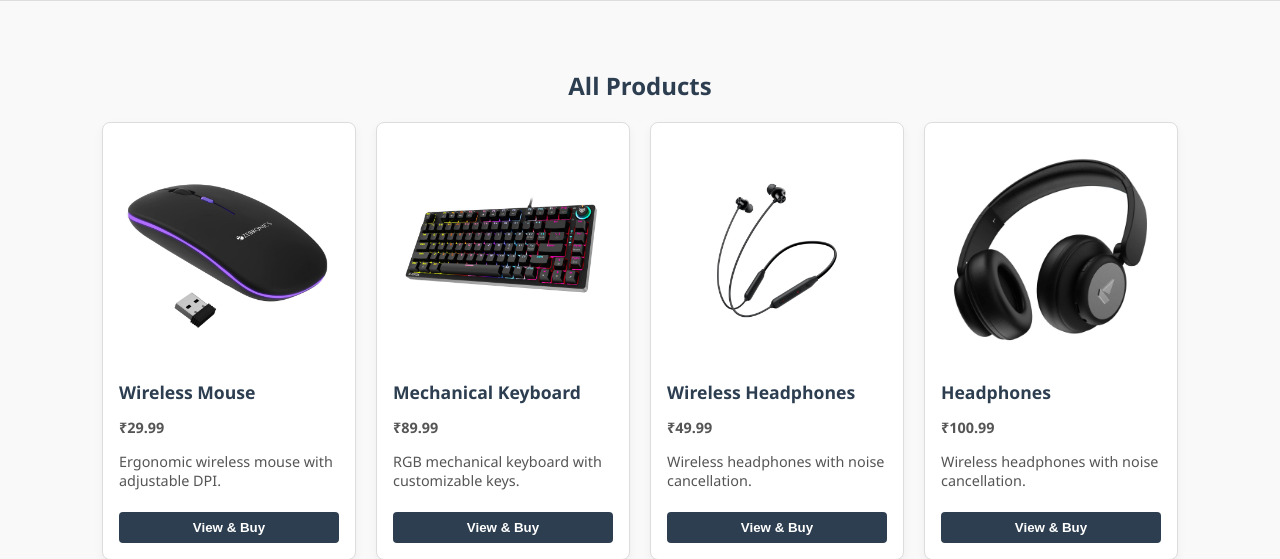
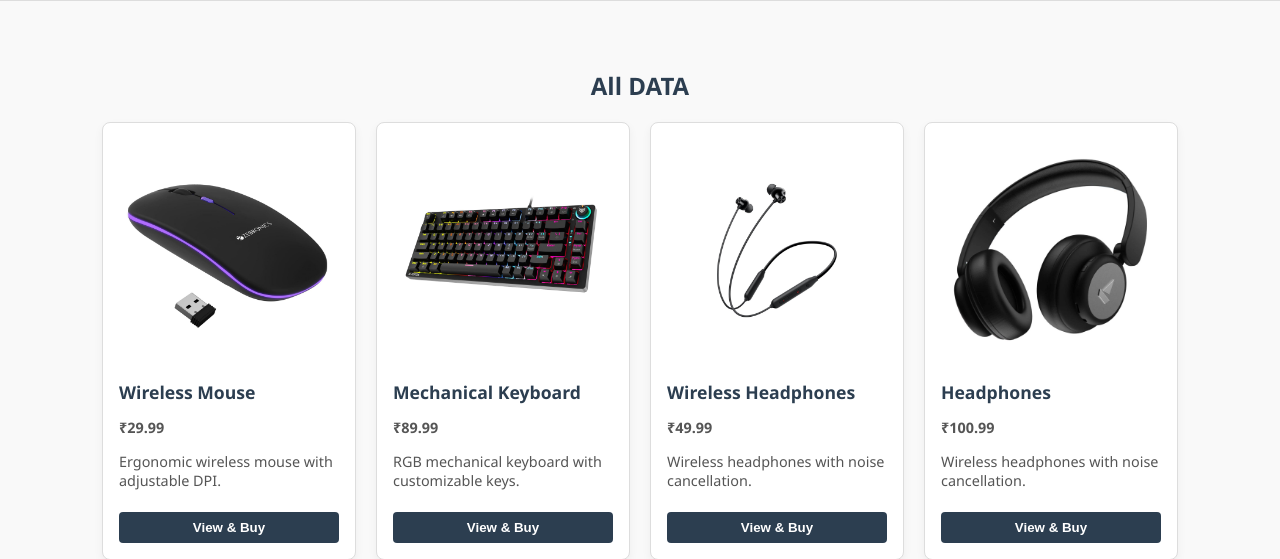
Before and after one commit to praveshgrewal/E-Shop, a Flask app: page / in a window 1280 px wide. Shown: the part 54-613 px from the top of the page. Run offline with Flask 3, Linux system fonts and the light colour scheme; data comes from the database, SQL or seed files in the repository.

Commit message:
Update index.html

```diff
--- a/templates/index.html
+++ b/templates/index.html
@@ -64,7 +64,7 @@
 </style>
 
 <div class="products-container">
-    <h2 style="text-align:center; color:#2c3e50;">All Products</h2>
+    <h2 style="text-align:center; color:#2c3e50;">All DATA</h2>
     <div class="products-grid">
         {% for product in products %}
         <div class="product-card">
```
